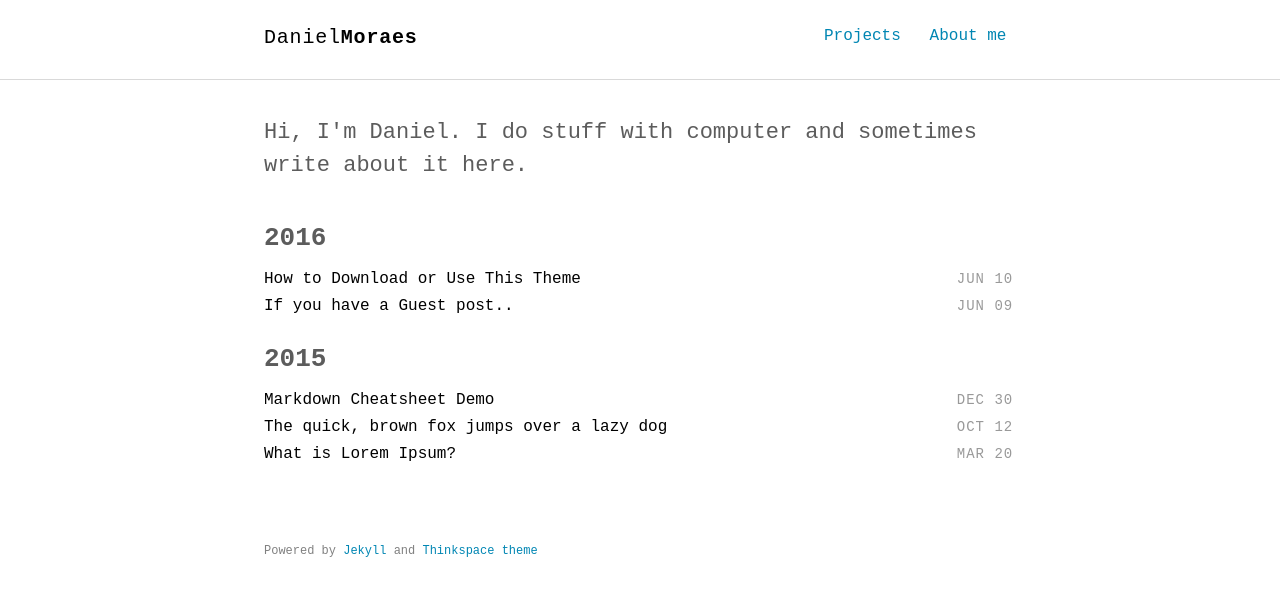
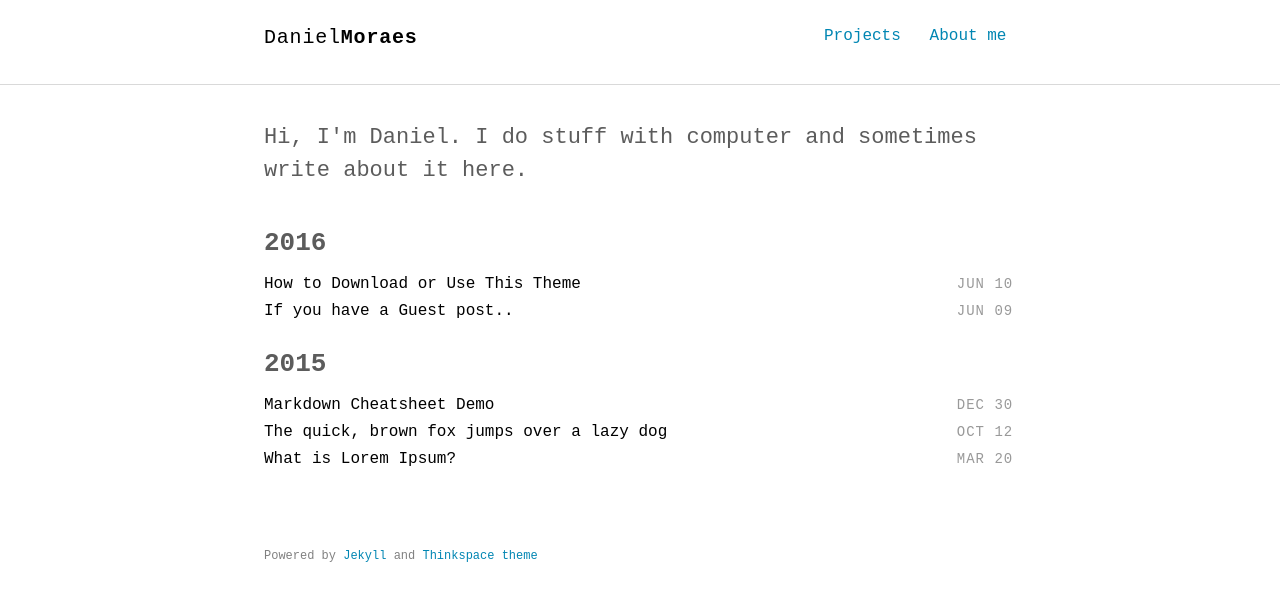
Before and after one commit to danielbibit/danielbibit.github.io, a Jekyll site: the page built from index.html, in a window 1280 px wide. Shown: the top 601 px of the page. Built offline with Jekyll 4.4.1, drawn with Linux system fonts in a browser that asks for light colours; some web fonts are replaced.

Commit message:
Simplify aligment fix

```diff
--- a/_config.yml
+++ b/_config.yml
@@ -3,7 +3,7 @@
 title_right   : "Moraes" # default: ""
 description   : "Personal Site"
 keywords      : "developer, engineer, docker, programming, linux, diy, nas, zfs, python"
-url           : https://moraes.dev.br # site url
+# url           : https://moraes.dev.br # site url
 baseurl       : "" # apply repo name like "/myproject" if used under gh-pages branch, else (under master branch) just leave empty/blank
 cover         : "" # image uri like logo/cover image for site seo
 
--- a/assets/scss/_layout.scss
+++ b/assets/scss/_layout.scss
@@ -71,7 +71,7 @@
 .site-header {
   border-bottom: 1px solid lighten($light-gray-color, 5%);
   margin-bottom: $small-spacing;
-  min-height: 80px;
+  min-height: 85px;
 }
 
 .intro {
@@ -92,7 +92,7 @@
 
 .logo {
   float: left;
-  margin: 0 0 1em 0;
+  margin: 0 0 0.3em 0;
   cursor: pointer;
   letter-spacing: 0.8px;
   font-size: 20px;
```
